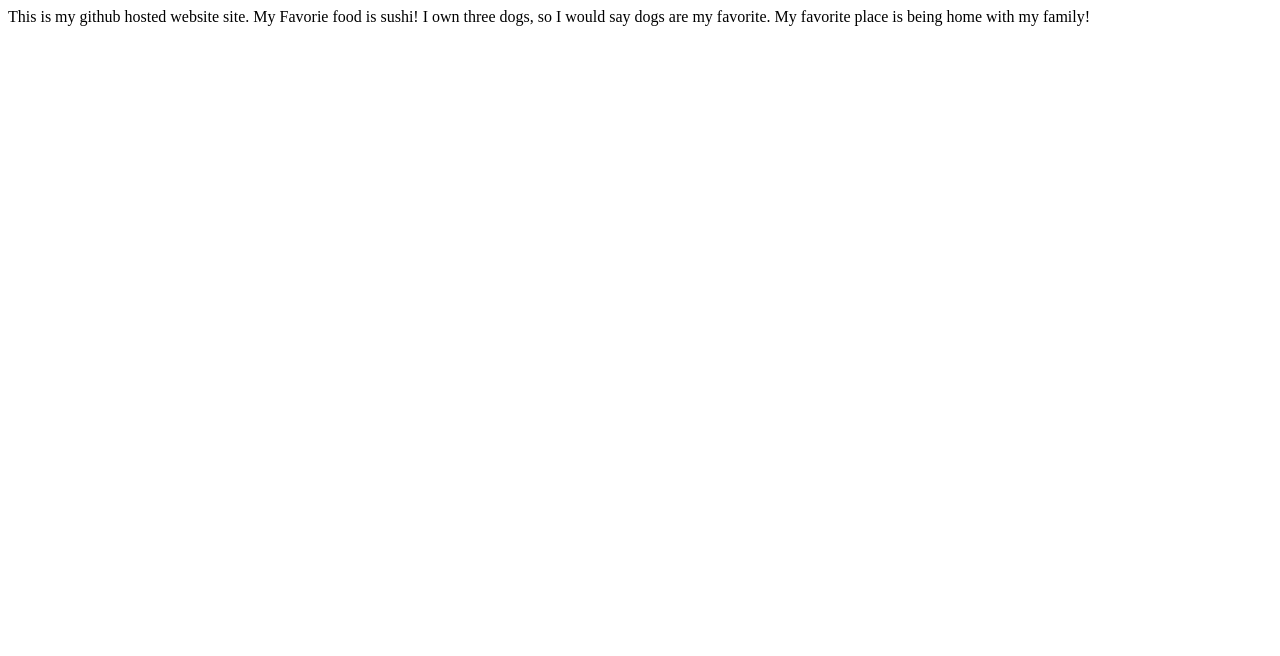
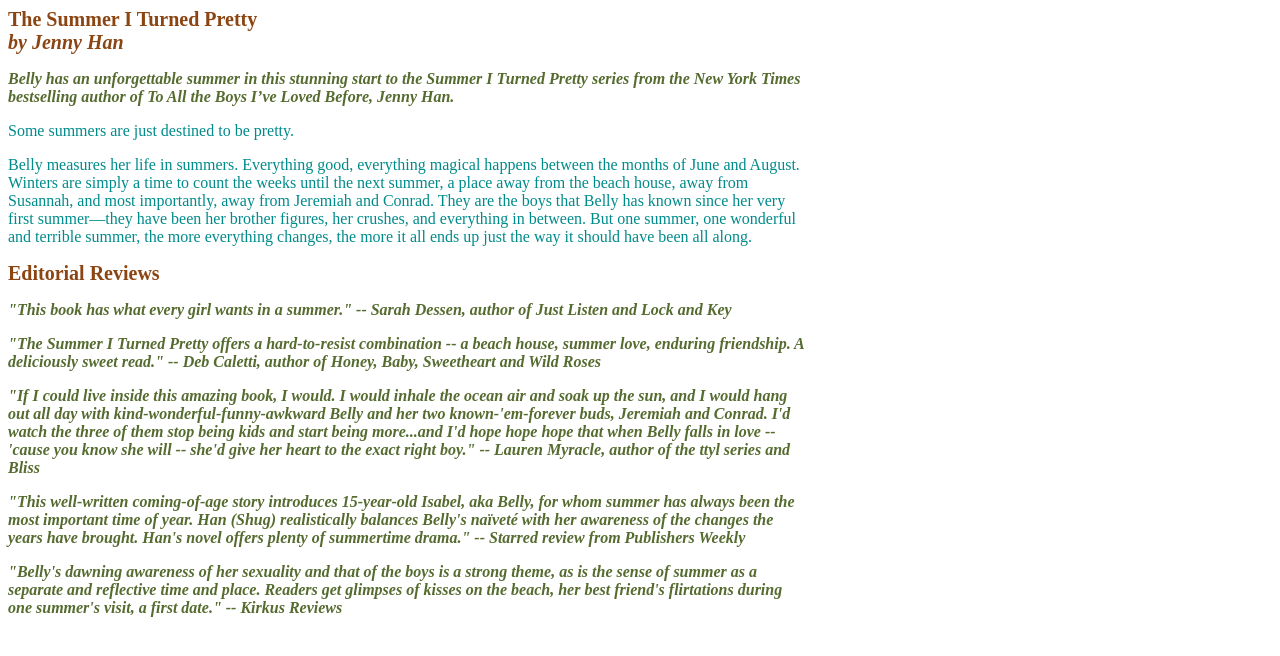
Before and after one commit to kangn575/kangn575.github.io, a plain HTML site: page index.html in a window 1280 px wide. Drawn offline with Linux system fonts and the light colour scheme; a web font is replaced by a local one.

Commit message:
session02
session02/

```diff
--- a/index.html
+++ b/index.html
@@ -1,9 +1,65 @@
-<!DOCTYPE html>
-<html>
-       <head>
-         <title>Intro to Web & Mobile</title>
-       </head>
-   <body>
-    This is my github hosted website site. My Favorie food is sushi! I own three dogs, so I would say dogs are my favorite. My favorite place is being home with my family!
-   </body>
+<!doctype HTML>
+  <html>
+  <head>
+    <title>My Basic Webpage</title>
+    <link rel="preconnect" href="https://fonts.googleapis.com">
+<link rel="preconnect" href="https://fonts.gstatic.com" crossorigin>
+<link href="https://fonts.googleapis.com/css2?family=STIX+Two+Text&display=swap" rel="stylesheet">
+
+
+     <style>
+      body{
+        font-family: 'STIX Two Text', serif;
+      }
+      div{
+        max-width:800px;
+
+      }
+      p{
+        color:darkcyan;
+
+      }
+      b{
+        color:saddlebrown;
+        font-size:20px;
+      }
+
+      .redtext{
+        color:darkolivegreen;
+        font-weight:bold;
+
+      }
+
+      </style>
+
+
+    </head>
+
+     <body>
+
+      <div>
+      <b> The Summer I Turned Pretty </b><br>
+      <b><i> by Jenny Han </i></b>
+
+      <p class="redtext"><i>Belly has an unforgettable summer in this stunning start to the Summer I Turned Pretty series from the New York Times bestselling author of To All the Boys I’ve Loved Before, Jenny Han.</i></p>
+
+      <p>Some summers are just destined to be pretty.</p>
+
+      <p>Belly measures her life in summers. Everything good, everything magical happens between the months of June and August. Winters are simply a time to count the weeks until the next summer, a place away from the beach house, away from Susannah, and most importantly, away from Jeremiah and Conrad. They are the boys that Belly has known since her very first summer—they have been her brother figures, her crushes, and everything in between. But one summer, one wonderful and terrible summer, the more everything changes, the more it all ends up just the way it should have been all along.</p>
+
+      <b>Editorial Reviews</b>
+
+      <p class="redtext"><i>"This book has what every girl wants in a summer." -- Sarah Dessen, author of Just Listen and Lock and Key</i></p>
+
+      <p class="redtext"><i>"The Summer I Turned Pretty offers a hard-to-resist combination -- a beach house, summer love, enduring friendship. A deliciously sweet read." -- Deb Caletti, author of Honey, Baby, Sweetheart and Wild Roses</i></p>
+
+      <p class="redtext"><i> "If I could live inside this amazing book, I would. I would inhale the ocean air and soak up the sun, and I would hang out all day with kind-wonderful-funny-awkward Belly and her two known-'em-forever buds, Jeremiah and Conrad. I'd watch the three of them stop being kids and start being more...and I'd hope hope hope that when Belly falls in love -- 'cause you know she will -- she'd give her heart to the exact right boy." -- Lauren Myracle, author of the ttyl series and Bliss</i></p>
+
+      <p class="redtext"><i>"This well-written coming-of-age story introduces 15-year-old Isabel, aka Belly, for whom summer has always been the most important time of year. Han (Shug) realistically balances Belly's naïveté with her awareness of the changes the years have brought. Han's novel offers plenty of summertime drama." -- Starred review from Publishers Weekly</i></p>
+
+      <p class="redtext"><i>"Belly's dawning awareness of her sexuality and that of the boys is a strong theme, as is the sense of summer as a separate and reflective time and place. Readers get glimpses of kisses on the beach, her best friend's flirtations during one summer's visit, a first date." -- Kirkus Reviews</i></p>
+
+    </div>
+
+    </body>
 </html>
```
